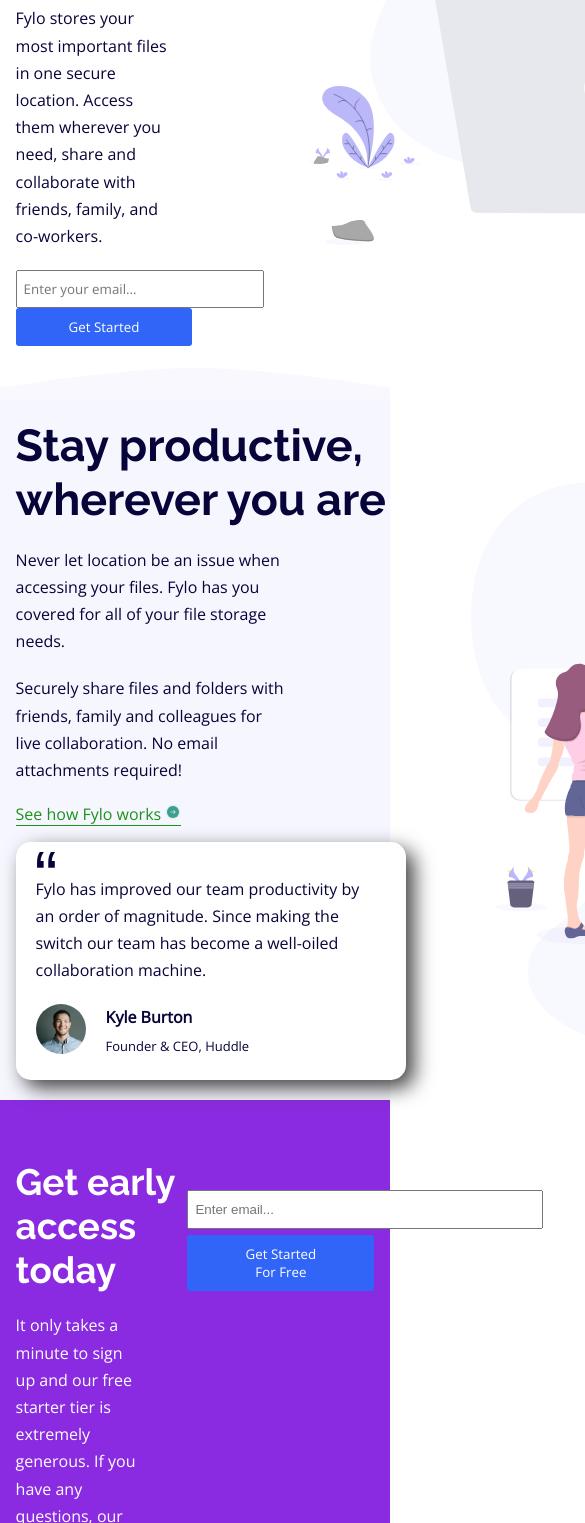
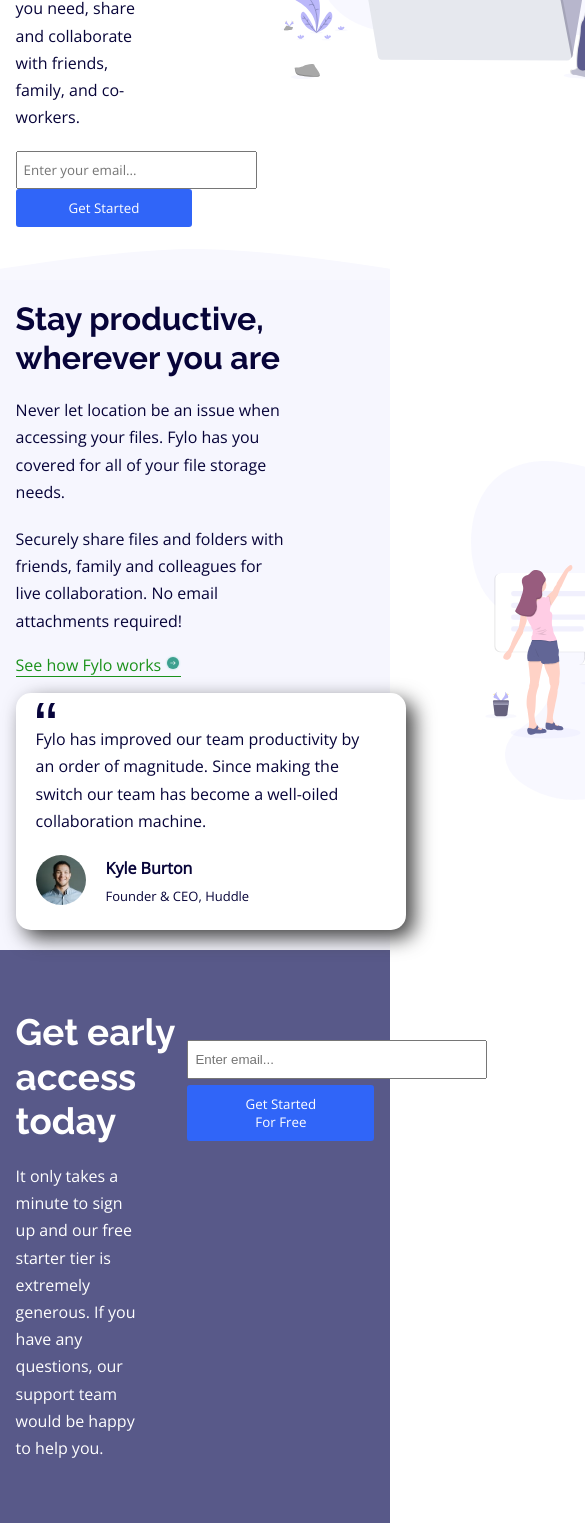
Before and after one commit to J-Wil21/Flyo-LandingPage, a plain HTML site: page index.html in a window 390 px wide. Shown: the part 477-2000 px from the top of the page, 585 px wide, since content can reach past the window. Drawn offline with nearby package versions, Linux system fonts and the light colour scheme.

Commit message:
Responsive changes
Adding codes to make website responsive.

```diff
--- a/css/style.css
+++ b/css/style.css
@@ -1,4 +1,6 @@
 @import url('https://fonts.googleapis.com/css2?family=Open+Sans&family=Raleway:wght@400;700&display=swap');
+
+
 
 body {
     font-family: 'Open Sans', sans-serif;
@@ -27,7 +29,9 @@ button:hover {
     padding: 0 4%;
 }
 
-/* First & Second section text style */
+
+
+/* First, Second, Third section text style */
 h1,
 h2 {
     font-family: 'Raleway', sans-serif;
@@ -196,7 +200,7 @@ small {
 /*Thrid section*/
 
 .signUp {
-    background-color: blueviolet;
+    background-color: hsl(238, 22%, 44%);
     padding: 60px 4%;
     color: #fff;
     display: flex;
@@ -333,3 +337,52 @@ p>a:hover {
     padding: 30px 0 0 4%;
 
 }
+
+/*smaller pictures version*/
+
+@media screen and (max-width: 1450px) {
+
+    .img_size1 {
+        width: 550px;
+    }
+
+    .img_size2 {
+        width: 550px;
+    }
+
+    #get_started {
+        padding: 10px 60% 10px 6px;
+    }
+
+    /* First, Second, Third section text style */
+    h1,
+    h2 {
+        font-family: 'Raleway', sans-serif;
+        font-weight: 700;
+        font-size: 2em;
+        line-height: 1.2em;
+        padding-bottom: 20px;
+    }
+
+    p {
+        padding-bottom: 20px;
+        line-height: 1.7em;
+        margin-right: 30%;
+    }
+
+}
+
+@media screen and (max-width: 1100px) {
+    .img_size1 {
+        width: 450px;
+    }
+
+    .img_size2 {
+        width: 450px;
+    }
+
+    #get_started {
+        padding: 10px 60% 10px 6px;
+    }
+
+}
```
